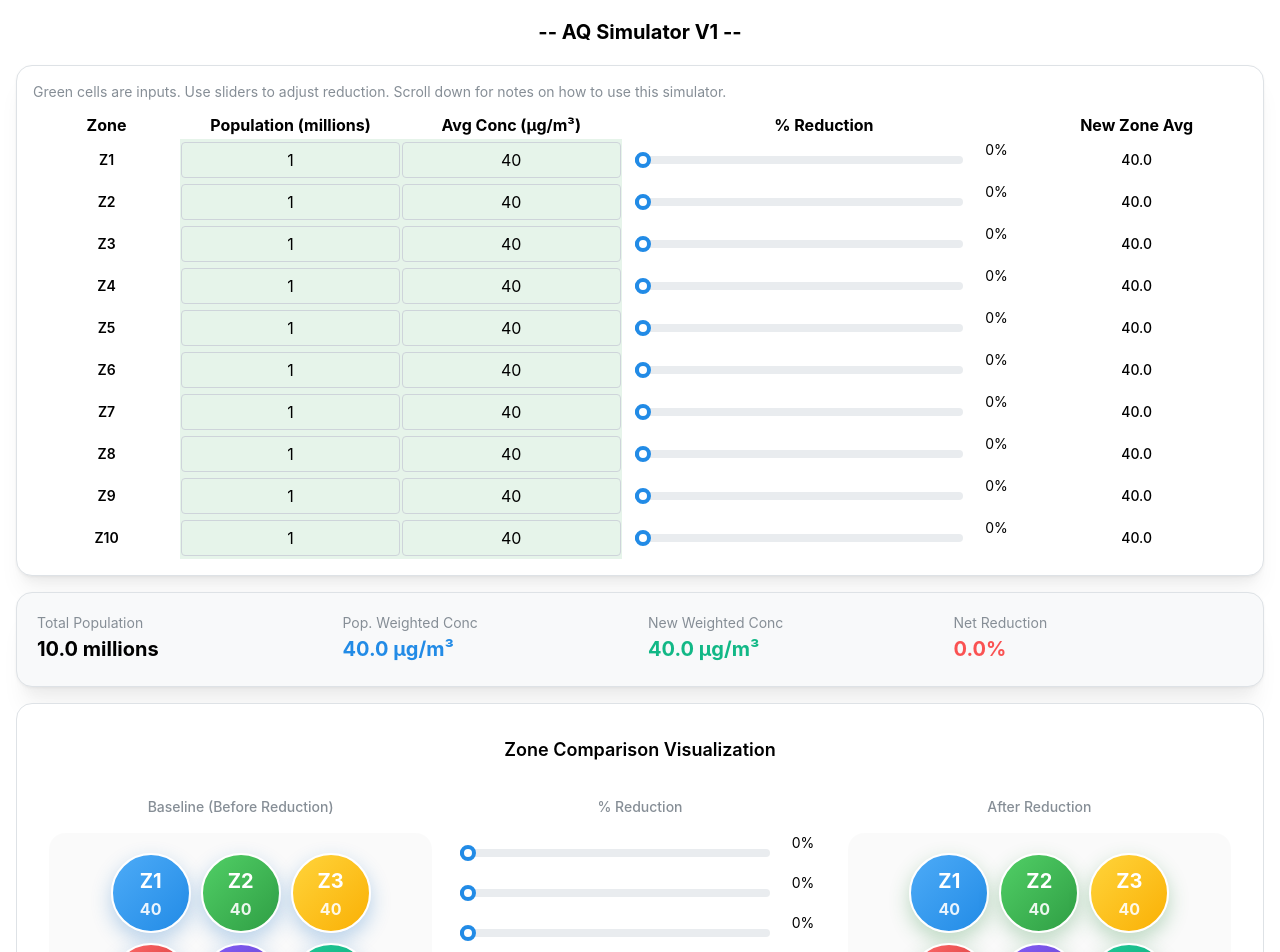
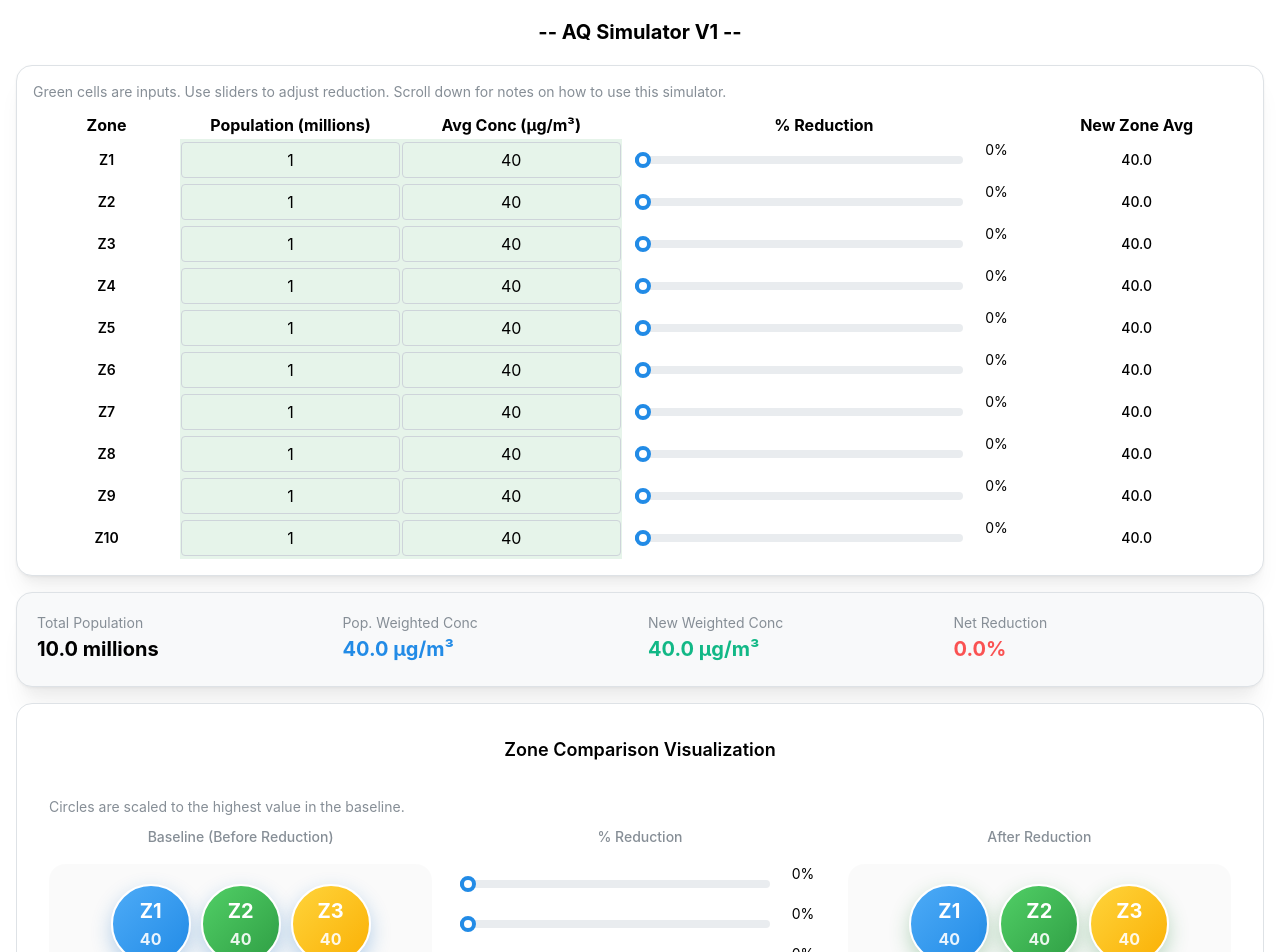
Before and after one commit to gaurabhkumarjha/AQ-Simualtor-V1, a React (Create React App) app: page / in a window 1280 px wide. Shown: the top 952 px of the page. Built offline with nearby package versions, Linux system fonts and the light colour scheme.

Commit message:
Add description text to Zone Comparison Visualization

```diff
--- a/src/Home/Home.jsx
+++ b/src/Home/Home.jsx
@@ -279,7 +279,9 @@ const Home = () => {
         <Text fw={600} mb="xl" ta="center" size="lg">
           Zone Comparison Visualization
         </Text>
-
+         <Text size="sm" c="dimmed" mb="xs">
+          Circles are scaled to the highest value in the baseline.
+        </Text>
         <Grid>
           <Grid.Col span={{ base: 12, sm: 4, md: 4, lg: 4 }}>
             {/* 🔵 BASELINE CLUSTER */}
```
